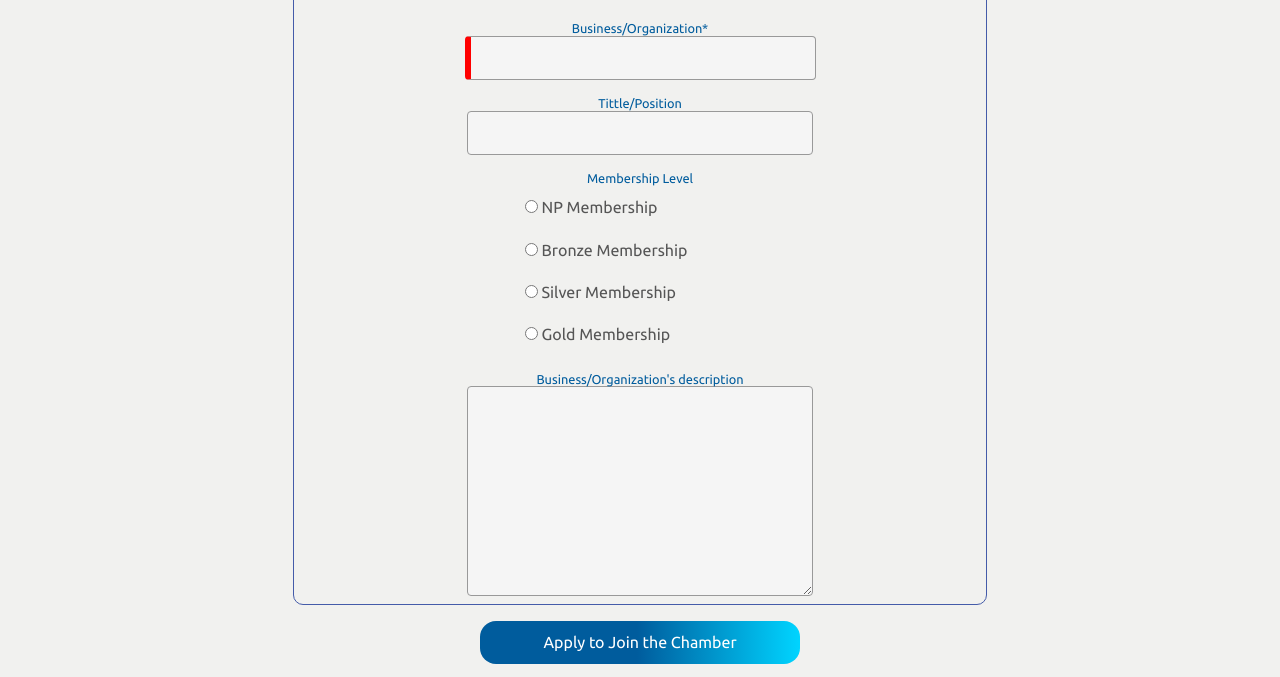
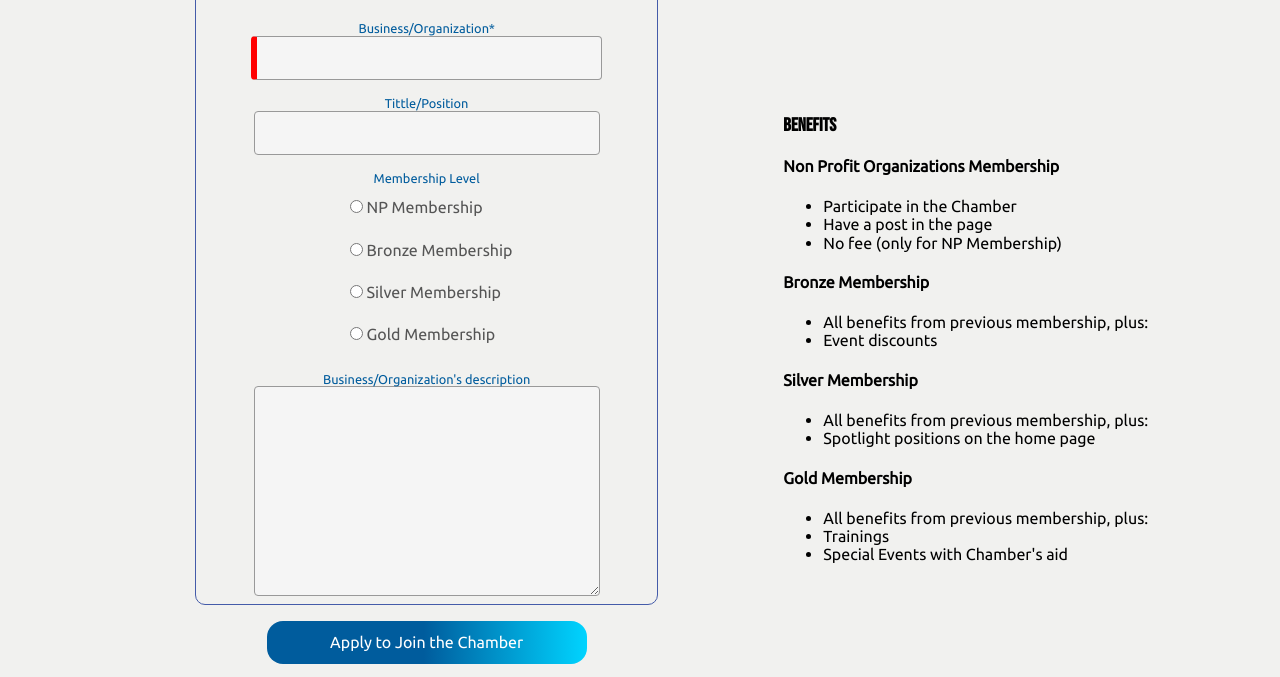
Before and after one commit to fvalto/wdd230, a plain HTML site: page chamber/join.html in a window 1280 px wide. Shown: the part 541-1218 px from the top of the page. Drawn offline with Linux system fonts and the light colour scheme.

Commit message:
some fixes on joint and index

```diff
--- a/chamber/join.html
+++ b/chamber/join.html
@@ -5,7 +5,7 @@
         <meta name="viewport" content="width=device-width, initial-scale=1.0">
         <title>AllStar - Talca's Chamber of Commerce Home Page</title>
         <meta name="author" content="Fabián Esteban Valdés Torrealba">
-        <meta name="description" content="Talca's Chamber of Commerce main page to join, publish, find, offer and promote commerce">
+        <meta name="description" content="Talca's Chamber of Commerce join page">
         <link rel="icon" href="favicon.ico">
         <meta property="og:title" content="AllStar Talca's Chamber of Commerce Home Page">
         <meta property="og:type" content="website">
@@ -26,14 +26,14 @@
                     🌑
                 </div>
                 <ul class="navigation">
-                <li><a href="#">Home</a></li>
+                    <li><a href="https://fvalto.github.io/wdd230/chamber/index.html">Home</a></li>
                     <li><a href="https://fvalto.github.io/wdd230/chamber/discover.html">Discover</a></li>
                     <li><a href="https://fvalto.github.io/wdd230/chamber/directory.html">Directory </a></li>
                     <li><a href="https://fvalto.github.io/wdd230/chamber/join.html">Join</a></li>
                 </ul>
             </nav>
         </header>
-    <main>
+        <main id="mainform">
             <form method="get" action="thankyou.html">
                 <fieldset>
                     <legend>Personal Information</legend>
@@ -56,6 +56,32 @@
                 <label><input type="hidden" name="timestamp" id="timestamp"></label>
                 <input type="submit" value="Apply to Join the Chamber" class="submitBtn">
             </form>
+            <div id="benefits">
+                <h3>Benefits</h3>
+                <h4>Non Profit Organizations Membership</h4>
+                <ul>
+                    <li>Participate in the Chamber</li>
+                    <li>Have a post in the page</li>
+                    <li>No fee (only for NP Membership)</li>
+                </ul>
+                <h4>Bronze Membership</h4>
+                <ul>
+                    <li>All benefits from previous membership, plus:</li>
+                    <li>Event discounts</li>
+                </ul>
+                <h4>Silver Membership</h4>
+                <ul>
+                    <li>All benefits from previous membership, plus:</li>
+                    <li>Spotlight positions on the home page</li>
+                </ul>
+                <h4>Gold Membership</h4>
+                <ul>
+                    <li>All benefits from previous membership, plus:</li>
+                    <li>Trainings</li>
+                    <li>Special Events with Chamber's aid</li>
+                </ul>
+            </div>
+        </main>
         <footer>
             <div class="info">
                 <p>Fabián Esteban Valdés Torrealba</p>
--- a/chamber/styles/base.css
+++ b/chamber/styles/base.css
@@ -63,7 +63,6 @@ h1 {
     display: flex;
     flex-direction: column;
     align-items: stretch;
-    max-width: auto;
     max-height: 100%;
     position: relative;
 }
@@ -362,6 +361,10 @@ form label.top input:required:valid {
     border-left: green solid 6px;
 }
 
+#benefits {
+    display: none;
+}
+
 #thankyou {
     text-align: center;
     font-size: 3rem;
--- a/chamber/styles/medium.css
+++ b/chamber/styles/medium.css
@@ -14,6 +14,7 @@
     .button {
         top: 15%;
         left: 80%;
+        max-width: 50rem;
     }
 
     #events-weather {
@@ -104,4 +105,15 @@
         transition: .6s;
     }
 
+    #mainform {
+        display: grid;
+        grid-template-columns: 2fr 1fr;
+    }
+
+    #benefits {
+        display: block;
+        margin-top: auto;
+        margin-bottom: 100px;
+        margin-left: -70px;
+    }
 }
```
Also changed, not shown: chamber/index.html (+3 -1 lines). Lines whose indentation alone changed are shown as unchanged.
